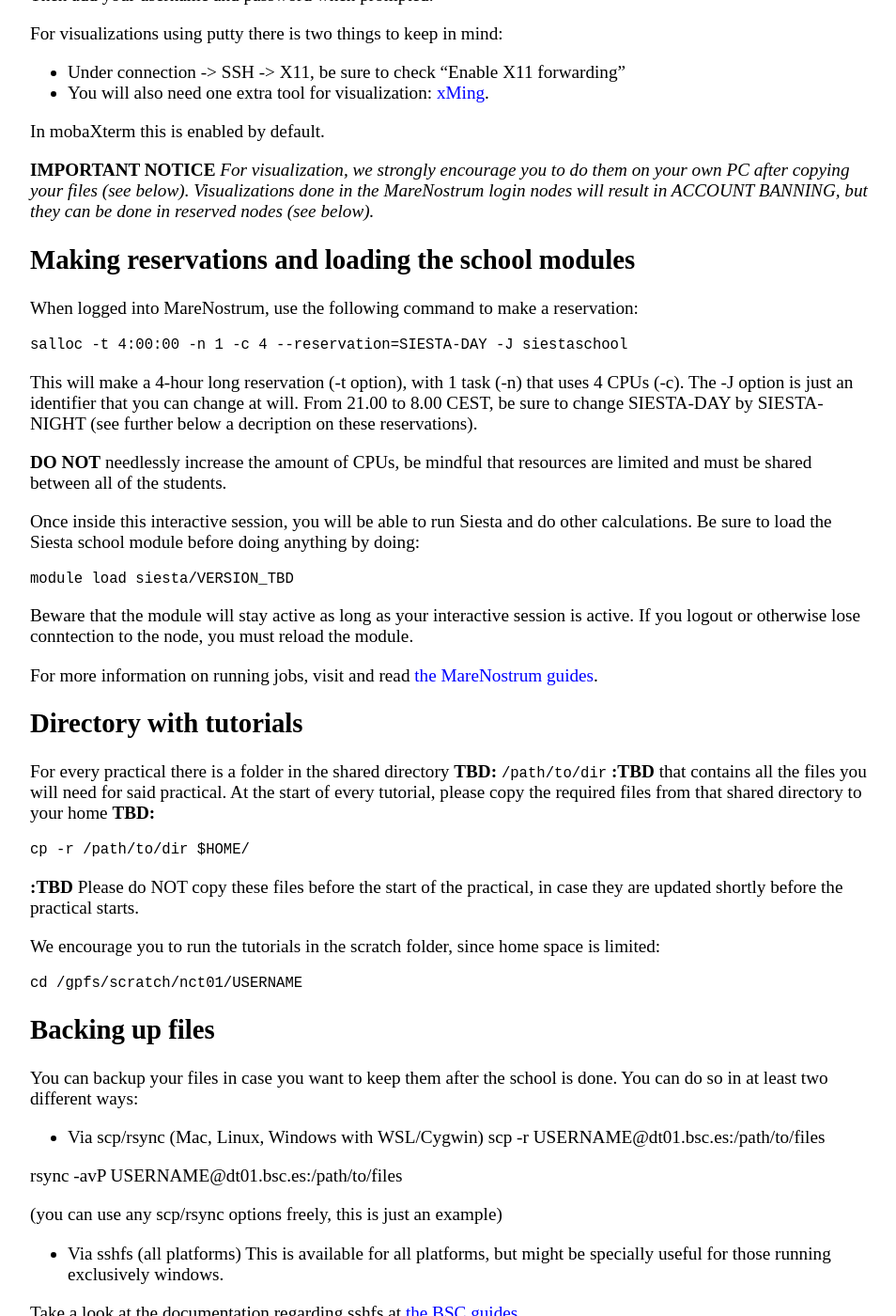
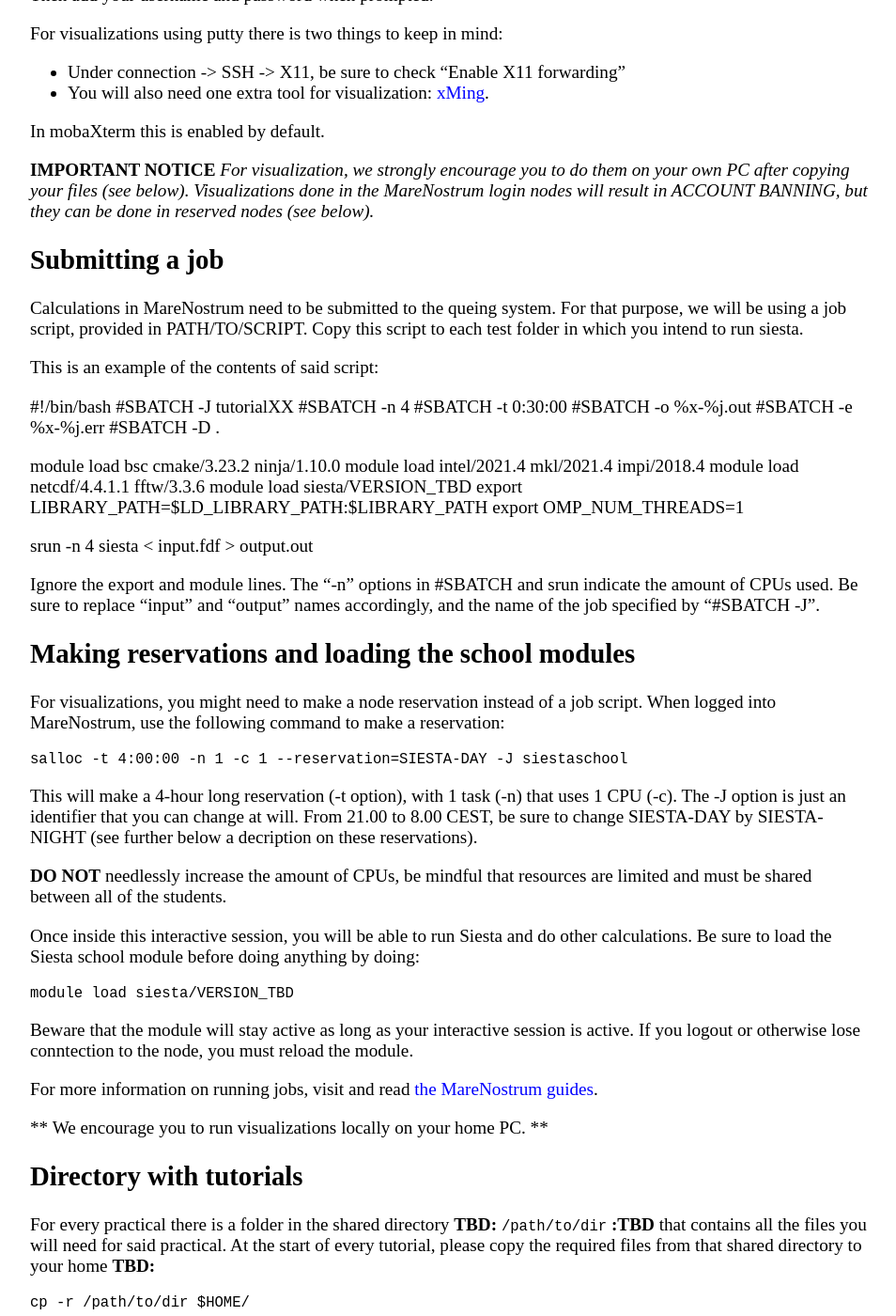
Before and after one commit to siesta-project/web-portal, a Jekyll site: the page built from events/SIESTA_School-2023/MN4.md, in a window 1280 px wide and 1400 px high, scrolled down 819 px. Shown: the whole window at 94% size, without its empty margins (160-1114 px from the left). Built offline with Jekyll 4.4.1, drawn with Linux system fonts in a browser that asks for light colours; some of the changed text lies outside the part shown.

Commit message:
Added jobscript information for mn.

```diff
--- a/events/SIESTA_School-2023/MN4.md
+++ b/events/SIESTA_School-2023/MN4.md
@@ -44,13 +44,43 @@
 _be done in reserved nodes (see below)._
 
 
+## Submitting a job
+
+Calculations in MareNostrum need to be submitted to the queing system. For that purpose,
+we will be using a job script, provided in PATH/TO/SCRIPT. Copy this script to each
+test folder in which you intend to run siesta.
+
+This is an example of the contents of said script:
+
+  #!/bin/bash
+  #SBATCH -J tutorialXX
+  #SBATCH -n 4
+  #SBATCH -t 0:30:00
+  #SBATCH -o %x-%j.out
+  #SBATCH -e %x-%j.err
+  #SBATCH -D .
+
+  module load bsc cmake/3.23.2 ninja/1.10.0
+  module load intel/2021.4 mkl/2021.4 impi/2018.4
+  module load netcdf/4.4.1.1 fftw/3.3.6
+  module load siesta/VERSION_TBD
+  export LIBRARY_PATH=$LD_LIBRARY_PATH:$LIBRARY_PATH
+  export OMP_NUM_THREADS=1
+
+  srun -n 4 siesta < input.fdf > output.out
+
+Ignore the export and module lines. The "-n" options in #SBATCH and srun indicate the
+amount of CPUs used. Be sure to replace "input" and "output" names accordingly, and the
+name of the job specified by "#SBATCH -J".
+
 ## Making reservations and loading the school modules
 
+For visualizations, you might need to make a node reservation instead of a job script.
 When logged into MareNostrum, use the following command to make a reservation:
 
-    salloc -t 4:00:00 -n 1 -c 4 --reservation=SIESTA-DAY -J siestaschool
+    salloc -t 4:00:00 -n 1 -c 1 --reservation=SIESTA-DAY -J siestaschool
 
-This will make a 4-hour long reservation (-t option), with 1 task (-n) that uses 4 CPUs (-c).
+This will make a 4-hour long reservation (-t option), with 1 task (-n) that uses 1 CPU (-c).
 The -J option is just an identifier that you can change at will. From 21.00 to 8.00 CEST,
 be sure to change SIESTA-DAY by SIESTA-NIGHT (see further below a decription on these reservations).
 
@@ -69,6 +99,7 @@
 For more information on running jobs, visit and read
 [the MareNostrum guides](https://www.bsc.es/supportkc/docs/MareNostrum4/intro).
 
+** We encourage you to run visualizations locally on your home PC. **
 
 ## Directory with tutorials
 For every practical there is a folder in the shared directory
@@ -93,9 +124,7 @@
 do so in at least two different ways:
 
 * Via scp/rsync (Mac, Linux, Windows with WSL/Cygwin)
-scp -r USERNAME@dt01.bsc.es:/path/to/files
-
-rsync -avP USERNAME@dt01.bsc.es:/path/to/files
+scp -rp USERNAME@dt01.bsc.es:/path/to/files
 
 (you can use any scp/rsync options freely, this is just an example)
 
@@ -118,7 +147,14 @@
 * [vmd]( https://www.ks.uiuc.edu/Research/vmd/ )
 * Python with matplotlib
 
-If you feel brave and want to try different stuff, some tutors have strong feelings for [ovito](https://www.ovito.org/about/)
+If you feel brave and want to try different stuff, some tutors have strong feelings for
+[ovito](https://www.ovito.org/about/).
+
+If you are feeling a lot braver than that and want to try your own SIESTA compilation,
+have a look at
+[this SIESTA compilation how-to](https://docs.siesta-project.org/projects/siesta/en/latest/how-to/installation/build-manually.html).
+Be sure to have all dependencies beforehand. Note that we will not be answering questions
+regarding compilation or other installations during the school.
 
 
 ## Additional info on SLURM Reservations
```
